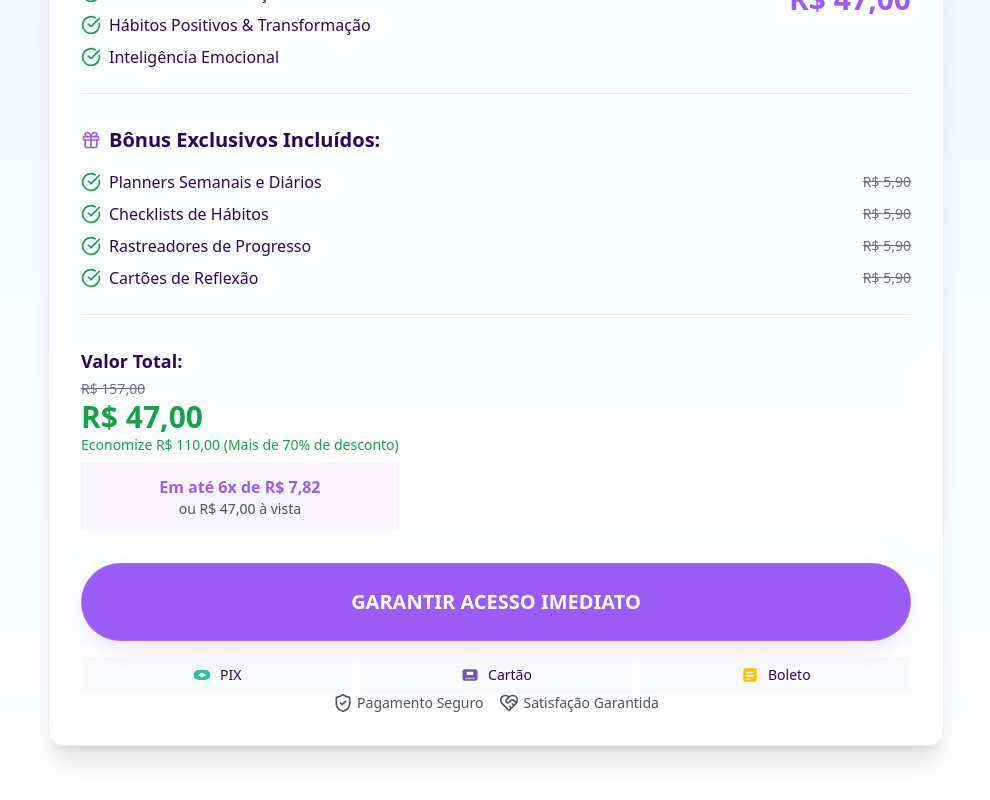
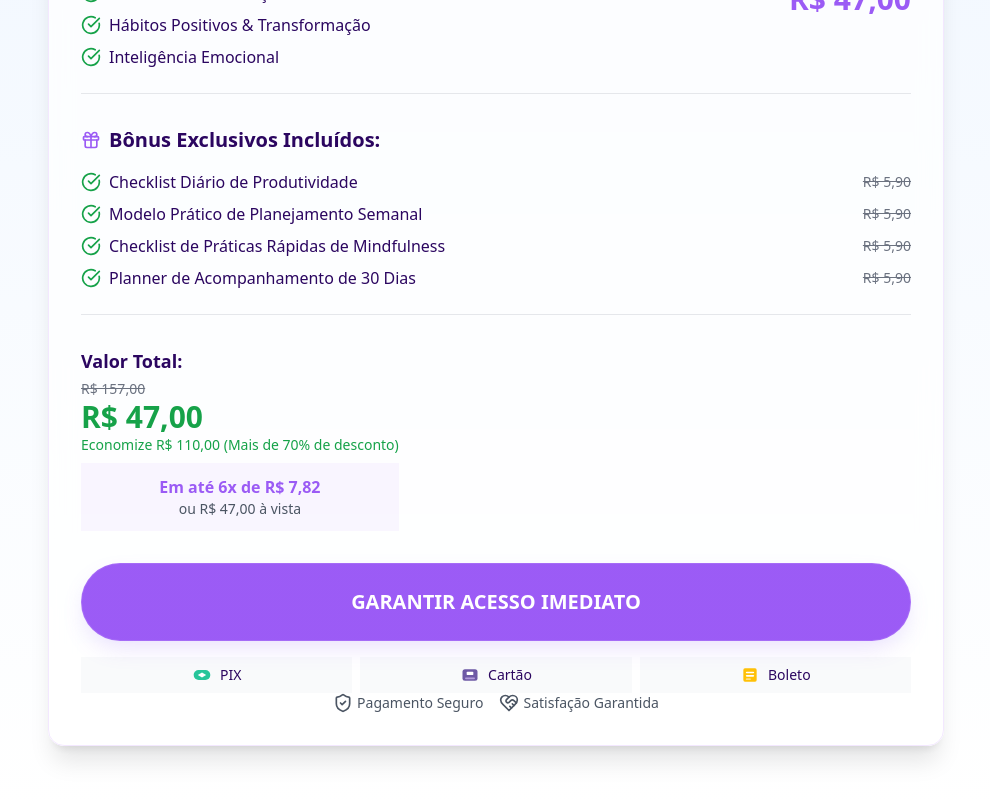
Before and after one commit to FilipeRosa235/life-upgrade-combo-pack, a React (Vite) app: page / in a window 1280 px wide. Shown: the part 6072-6872 px from the top of the page, without its empty margins (144-1134 px from the left). Built offline with nearby package versions, Linux system fonts and the light colour scheme.

Commit message:
fix bonus message

```diff
--- a/src/components/sections/CheckoutSection.tsx
+++ b/src/components/sections/CheckoutSection.tsx
@@ -55,22 +55,22 @@ export function CheckoutSection() {
               <ul className="space-y-2">
                 <li className="flex items-center gap-2">
                   <CheckCircle className="w-5 h-5 text-success" />
-                  <span>Planners Semanais e Diários</span>
+                  <span>Checklist Diário de Produtividade</span>
                   <span className="ml-auto text-sm text-gray-500 line-through">R$ 5,90</span>
                 </li>
                 <li className="flex items-center gap-2">
                   <CheckCircle className="w-5 h-5 text-success" />
-                  <span>Checklists de Hábitos</span>
+                  <span>Modelo Prático de Planejamento Semanal</span>
                   <span className="ml-auto text-sm text-gray-500 line-through">R$ 5,90</span>
                 </li>
                 <li className="flex items-center gap-2">
                   <CheckCircle className="w-5 h-5 text-success" />
-                  <span>Rastreadores de Progresso</span>
+                  <span>Checklist de Práticas Rápidas de Mindfulness</span>
                   <span className="ml-auto text-sm text-gray-500 line-through">R$ 5,90</span>
                 </li>
                 <li className="flex items-center gap-2">
                   <CheckCircle className="w-5 h-5 text-success" />
-                  <span>Cartões de Reflexão</span>
+                  <span>Planner de Acompanhamento de 30 Dias</span>
                   <span className="ml-auto text-sm text-gray-500 line-through">R$ 5,90</span>
                 </li>
               </ul>
```
